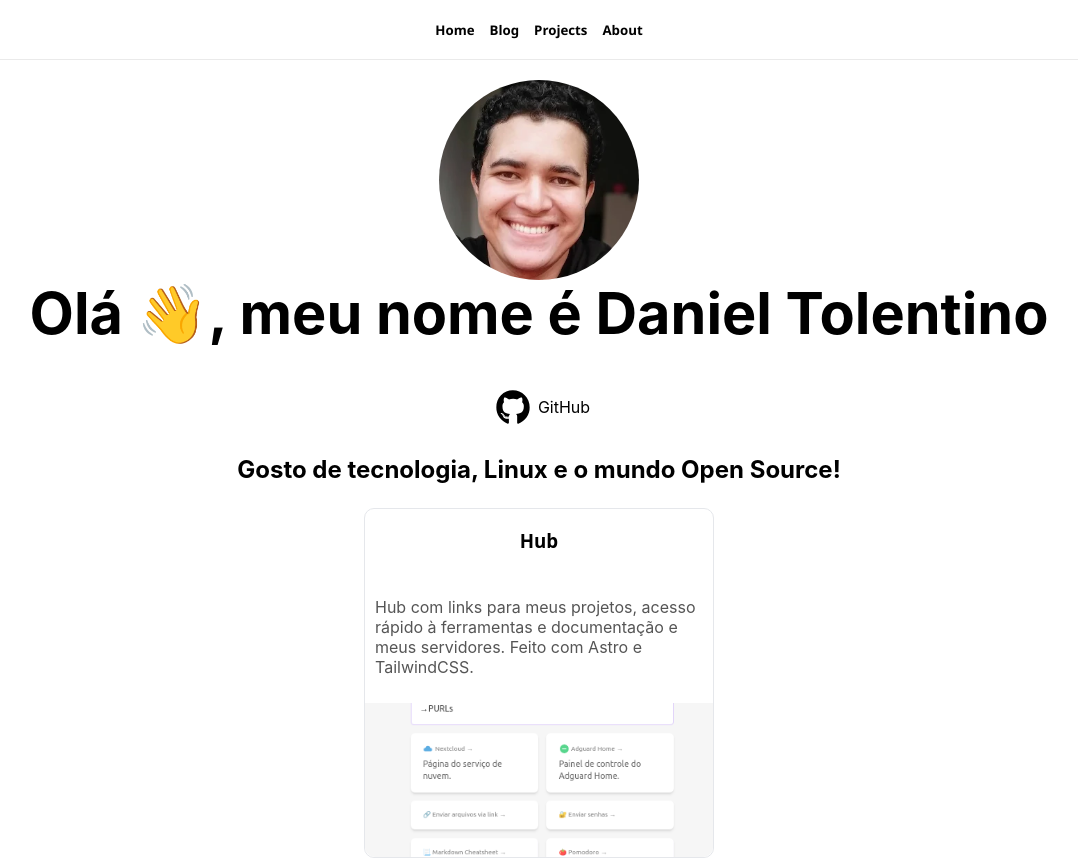
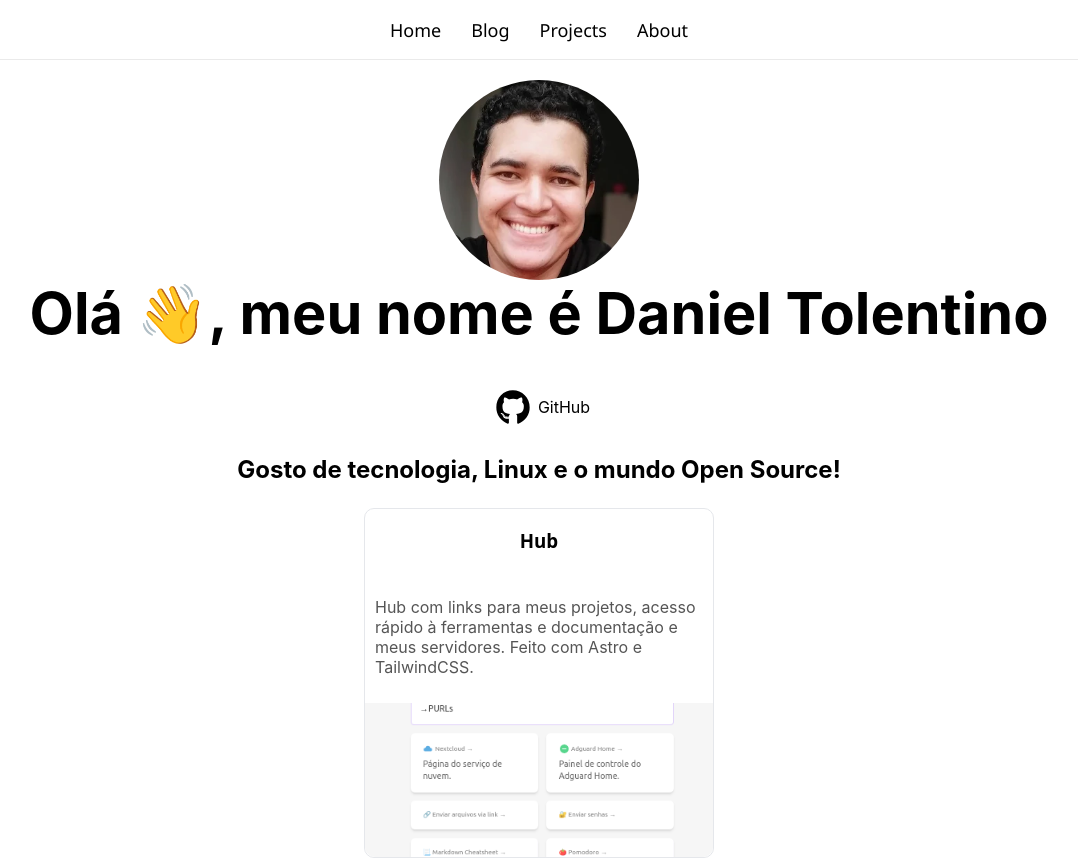
Before and after one commit to DanielTolentino/personal-page, a Next.js app: page / in a window 1280 px wide. Shown: the top 859 px of the page, without its empty margins (101-1179 px from the left). Built offline with nearby package versions, Linux system fonts and the light colour scheme.

Commit message:
Change title size and weight

```diff
--- a/components/NavBar.module.css
+++ b/components/NavBar.module.css
@@ -24,9 +24,11 @@
 }
 .title {
     font-family: 'Segoe UI', Tahoma, Geneva, Verdana, sans-serif;
+    font-size: large;
+    font-weight: 500;
     text-decoration: none;
     transition: transform 0.2s ease-in-out;
-    margin: 0px;
+    margin: 15px;
 }
 .title:hover {
     background-color: black;
@@ -52,7 +54,6 @@
     width: 100%;
     height: 100%;
     padding: 0 20px;
-    gap: 15px;
     text-decoration: none;
     transition: transform 0.2s ease-in-out;
 }
```
